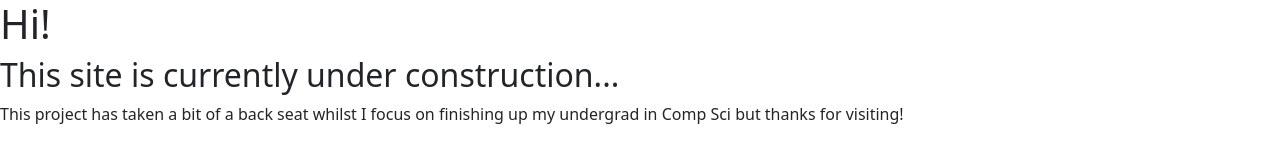
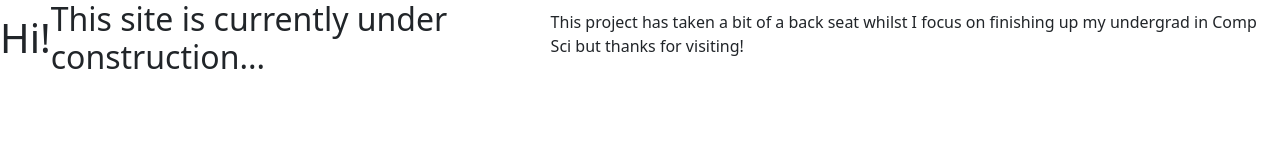
Before and after one commit to Ankers261/Ankers261.github.io, a plain HTML site: page index.html in a window 1280 px wide. Drawn offline with nearby package versions, Linux system fonts and the light colour scheme.

Commit message:
Putting in middle

```diff
--- a/index.css
+++ b/index.css
@@ -13,3 +13,9 @@ header h2 {
     font-size: 1.5rem;
     color: #555555;
 }
+
+div {
+    display: flex;
+    justify-content: center;
+    align-items: center;
+}
```
